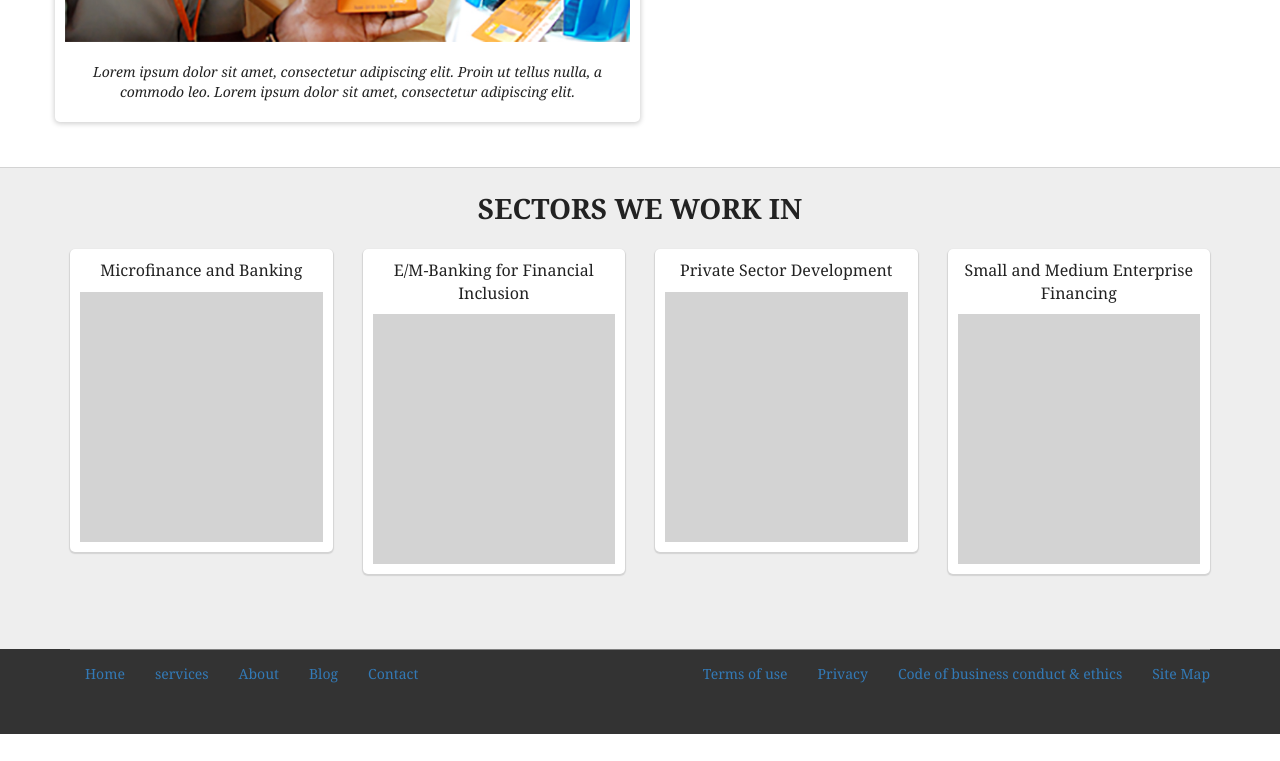
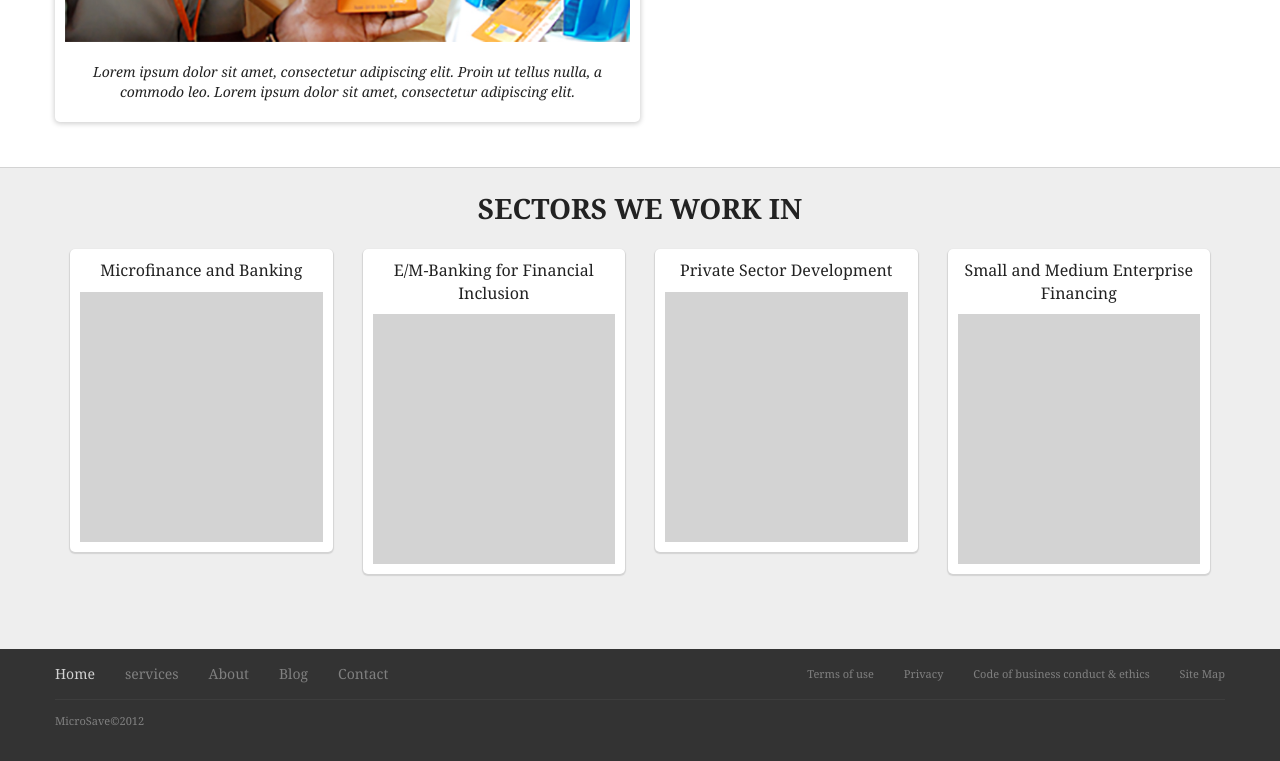
Before and after one commit to shirishwebonise/Webonise-Training-Assignments, a plain HTML site: page bootstrap_assignment_1/index.html in a window 1280 px wide. Shown: the part 466-1227 px from the top of the page. Before the commit the page ends 1200 px from the top, so only its background shows below. Drawn offline with Linux system fonts and the light colour scheme.

Commit message:
make enhancements

```diff
--- a/bootstrap_assignment_1/css/main-styles.css
+++ b/bootstrap_assignment_1/css/main-styles.css
@@ -137,17 +137,40 @@ h2{
 
 .footer{
 	background-color: #333333;
-	padding-bottom: 35px;
+	padding-bottom: 20px;
+	color: grey;
 }
 
 .searchIcon{
 	vertical-align: text-top;
 }
 
-.footer ul li a{
+.footer ul.navbar-left li a{
 	font-size: 14px;
+	color: grey;
+}
+
+.footer ul.navbar-left li:first-child a{
+	padding-left: 0
+}
+
+.footer ul.navbar-left li.active a{
+	color: lightgrey;
 }
 
 .footer .navWrap{
-	border-bottom: 1px grey solid;
+	border-bottom: 1px #3d3d3d solid;
 }
+
+.footer .container{
+	padding: 0;
+}
+
+.footer ul.navbar-right li a{
+	font-size: 11px;
+	color: grey;
+}
+.footer .copyRightTextWrap span{
+	font-size: 11px;
+	line-height: 41px
+}
--- a/bootstrap_assignment_1/index.html
+++ b/bootstrap_assignment_1/index.html
@@ -133,10 +133,9 @@
 			</div>
 		</div>
 		<div class="footer">
-			<div class="container">
-				<div class="navWrap">
+			<div class="container navWrap">
 				<ul class="nav navbar-nav navbar-left">
-						<li>
+					<li class="active">
 						<a href="#">Home</a>
 					</li>
 					<li>
@@ -167,6 +166,8 @@
 					</li>
 				</ul>
 			</div>
+			<div class="container copyRightTextWrap">
+				<span>MicroSave&copy;2012</span>
 			</div>
 		</div>
 		<script type="text/javascript" src="js/jquery-3.1.0.min.js"></script>
```
Lines whose indentation alone changed are shown as unchanged.
